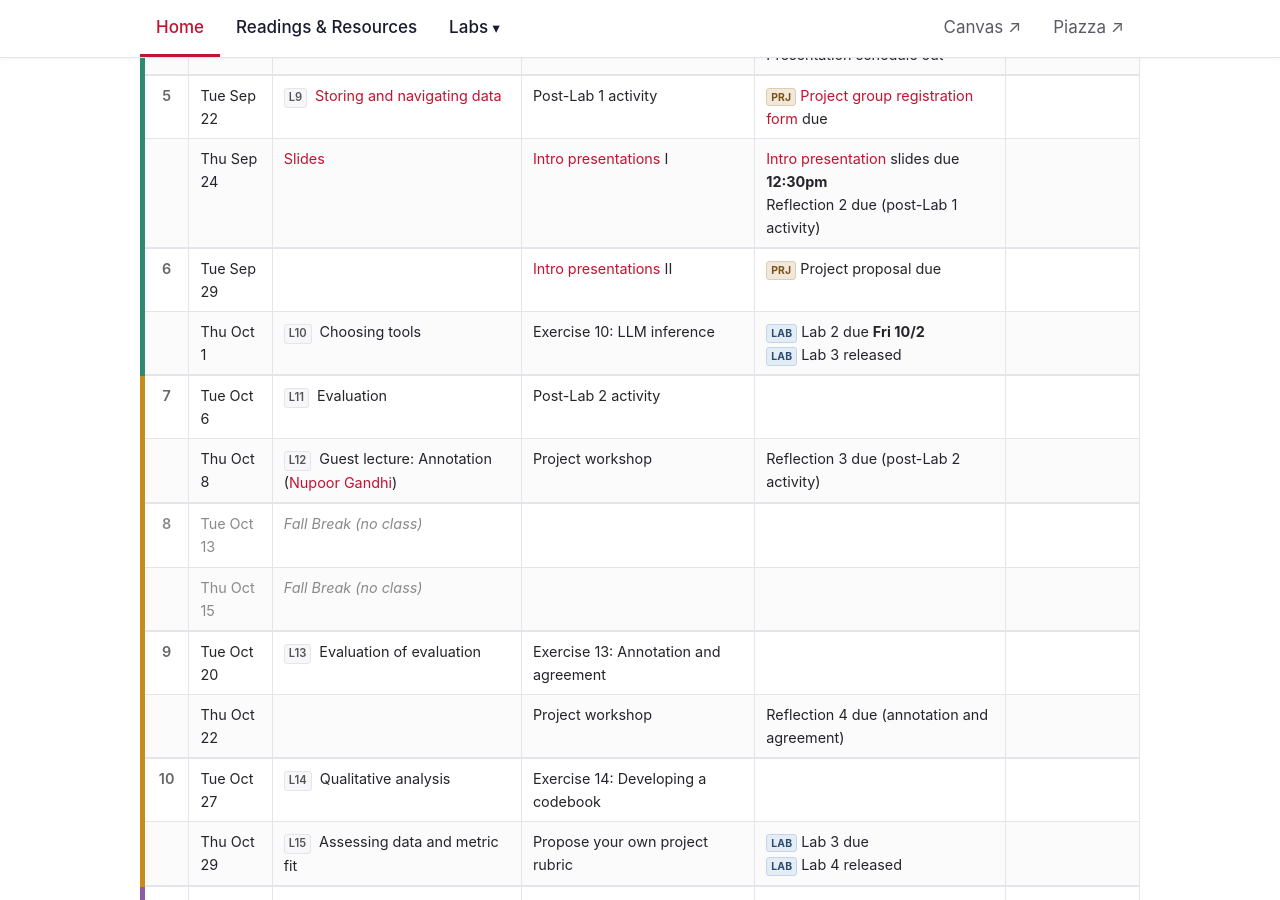
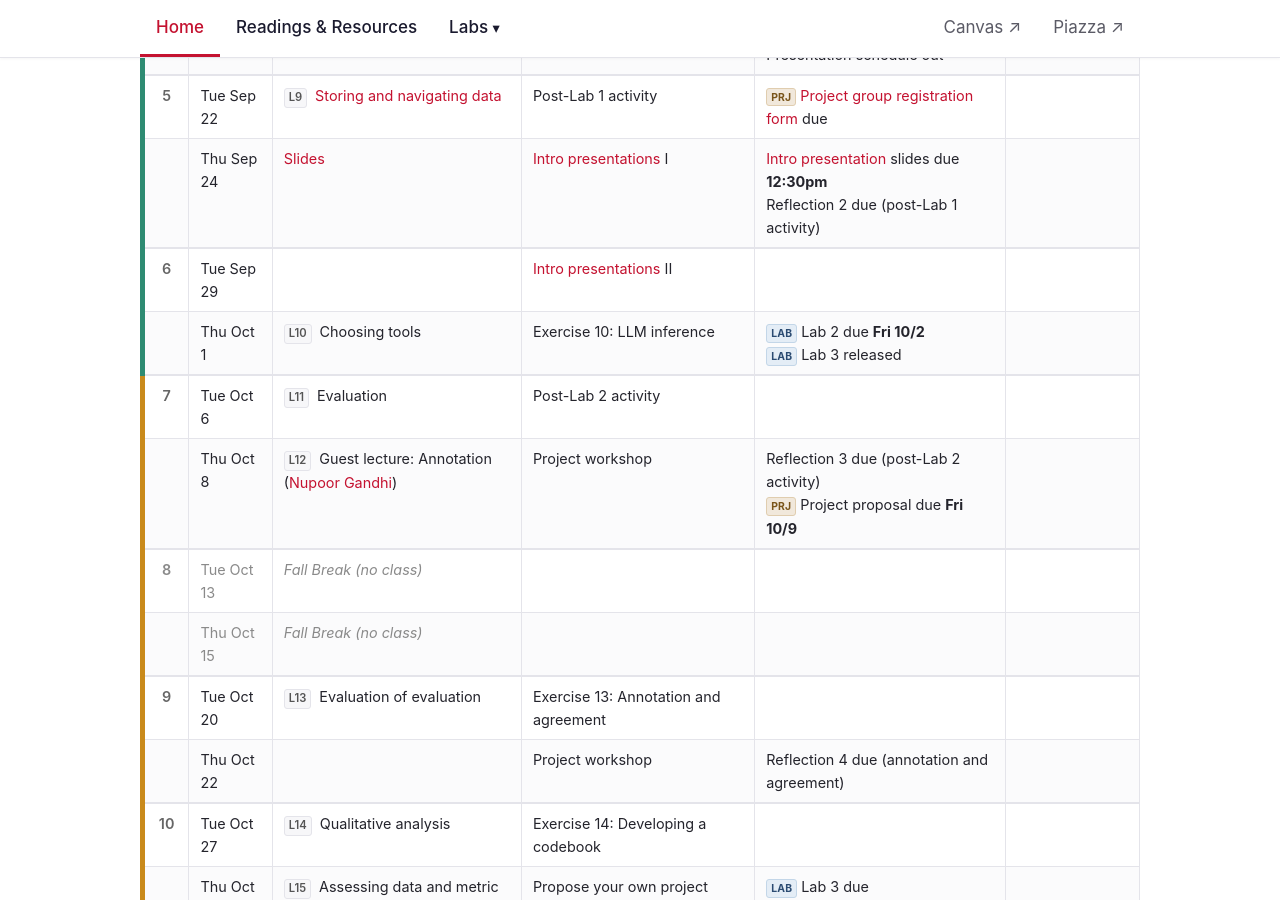
Before and after one commit to clarana/NLPintheWild, a Jekyll site: the page built from index.md, in a window 1280 px wide and 900 px high, scrolled down 3675 px. Built offline with Jekyll 4.4.1, drawn with Linux system fonts in a browser that asks for light colours; some of the changed lines change nothing that is shown.

Commit message:
Move the project proposal deadline to Fri 10/9

```diff
--- a/_data/schedule.yml
+++ b/_data/schedule.yml
@@ -180,9 +180,6 @@
   lecture: ""
   activity:
     - "[Intro presentations](/intro-presentations/) II"
-  assignments:
-    - text: "Project proposal due"
-      tag: prj
 - week: 6
   class_no: 12
   lecture_no: 10
@@ -219,6 +216,8 @@
     - "Project workshop"
   assignments:
     - "Reflection 3 due (post-Lab 2 activity)"
+    - text: "Project proposal due **Fri 10/9**"
+      tag: prj
 
 # --- Week 8: Fall Break · Unit 3 ---
 - week: 8
```
